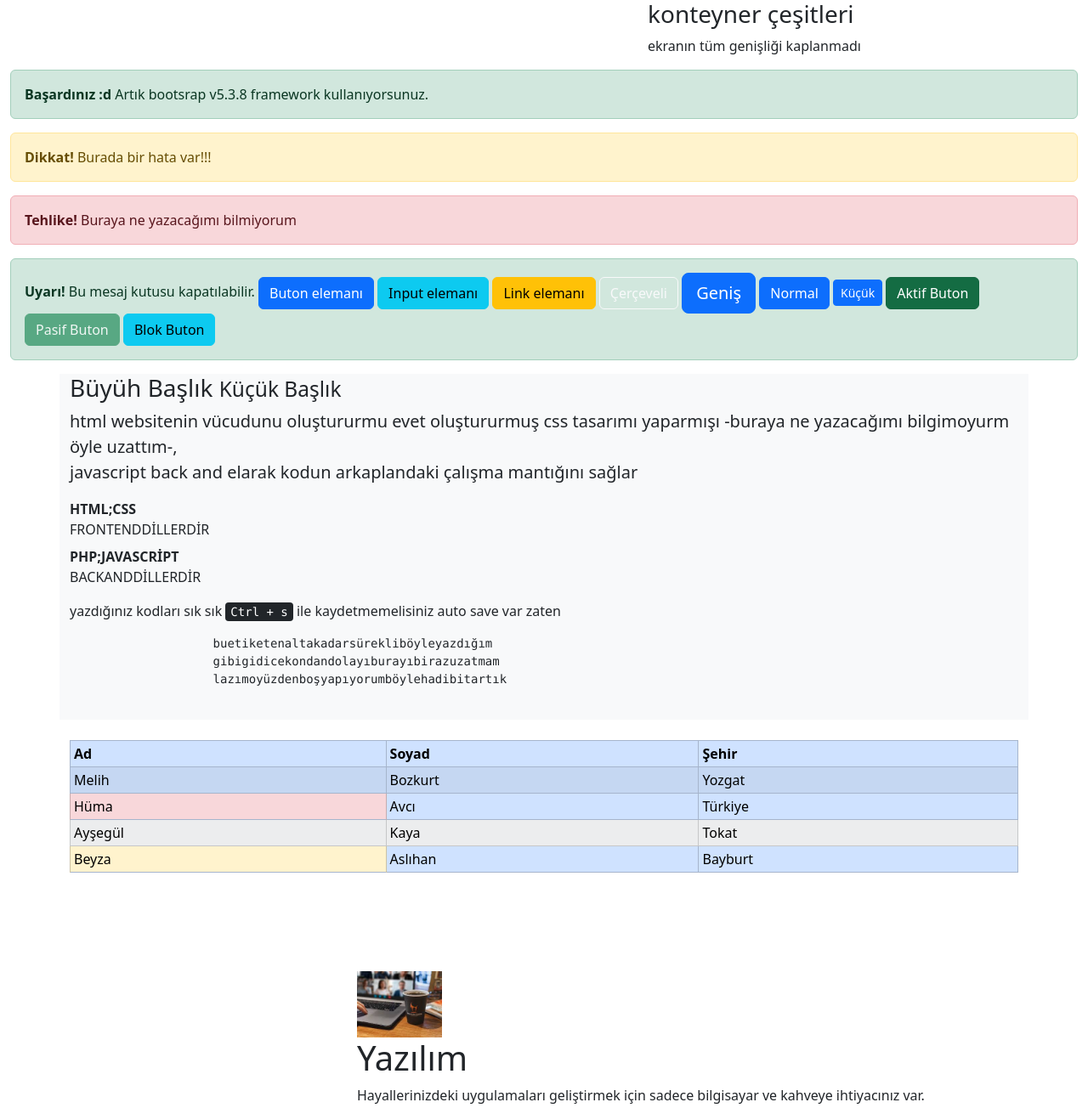
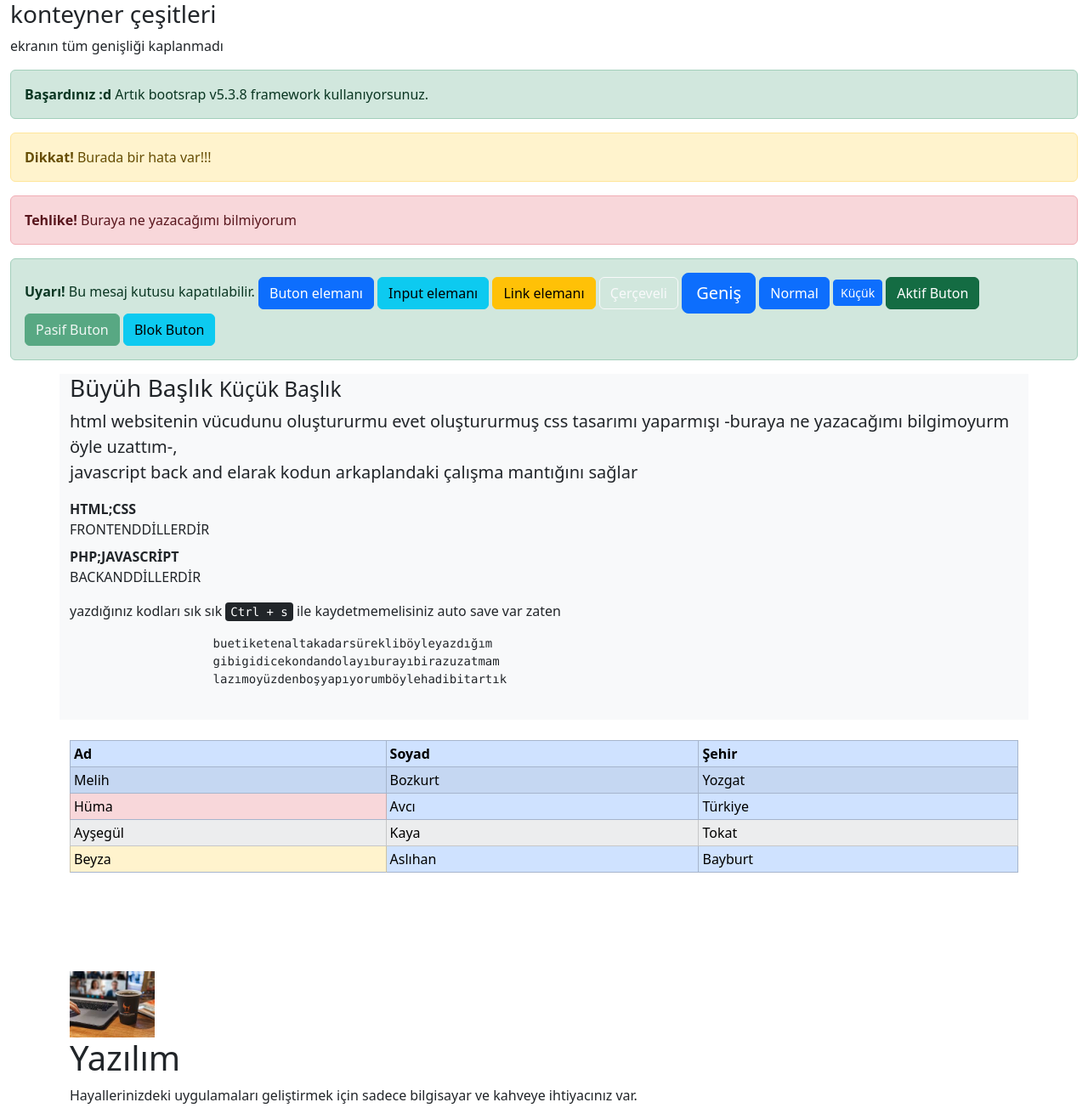
Before and after one commit to DrowBlack1/27-11-2025, a plain HTML site: page index.html in a window 1280 px wide. Shown: the top 1304 px of the page at 85% size. Drawn offline with nearby package versions, Linux system fonts and the light colour scheme.

Commit message:
Update index.html

```diff
--- a/index.html
+++ b/index.html
@@ -7,7 +7,7 @@
 </head>
 <body>
     <div class="container-fluid">
-        <div style="padding-left: 750px;">
+        <div>
             <h3>konteyner çeşitleri</h3>
             <p>ekranın tüm genişliği kaplanmadı</p>
         </div>
@@ -77,7 +77,7 @@
         </table>
     </div>
 
-    <div class="container" style="padding-left: 350px; padding-bottom: 100px; padding-top: 100px;">
+    <div class="container" style="padding-bottom: 100px; padding-top: 100px;">
         <div class="jumbotron">
             <img src="Images/kahvepc.jpg" alt="imagee" style="width: 100px;" class="image-thumbnail">
             <h1>Yazılım</h1>
```
